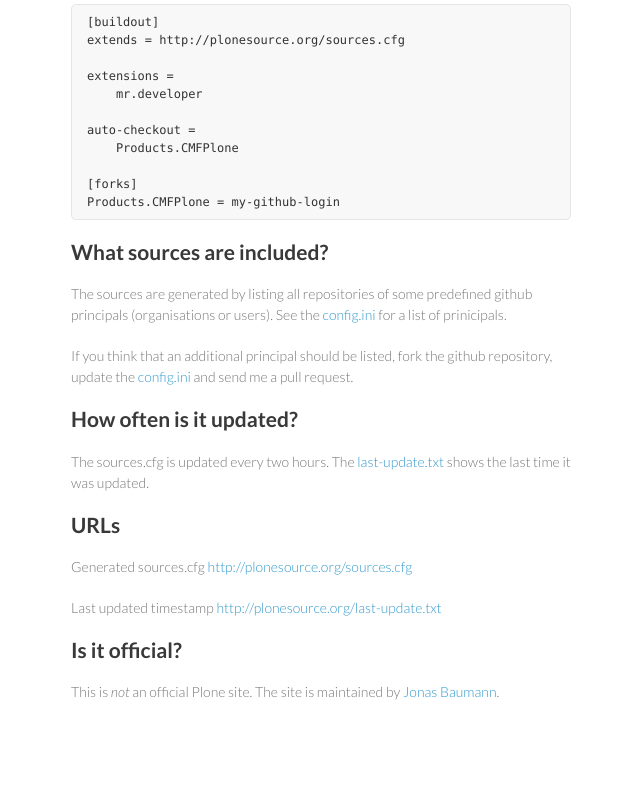
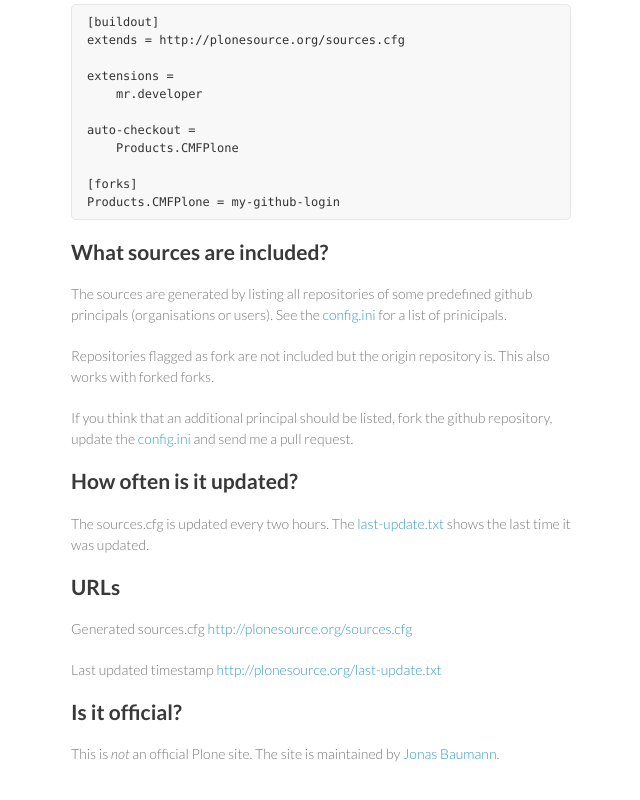
Before and after one commit to jone/plonesource.org, a plain HTML site: page static/index.html in a window 1280 px wide. Shown: the part 1334-2134 px from the top of the page, without its empty margins (499-1139 px from the left). Before the commit the page ends 2106 px from the top, so only its background shows below. Drawn offline with Linux system fonts and the light colour scheme.

Commit message:
Add a hint about forks.

```diff
--- a/static/index.html
+++ b/static/index.html
@@ -130,6 +130,11 @@
                 </p>
 
                 <p>
+                    Repositories flagged as fork are not included but the origin repository is.
+                    This also works with forked forks.
+                </p>
+
+                <p>
                     If you think that an additional principal should be listed, fork
                     the github repository, update the
                     <a href="https://github.com/jone/plonesource.org/blob/master/config.ini">config.ini</a>
```
